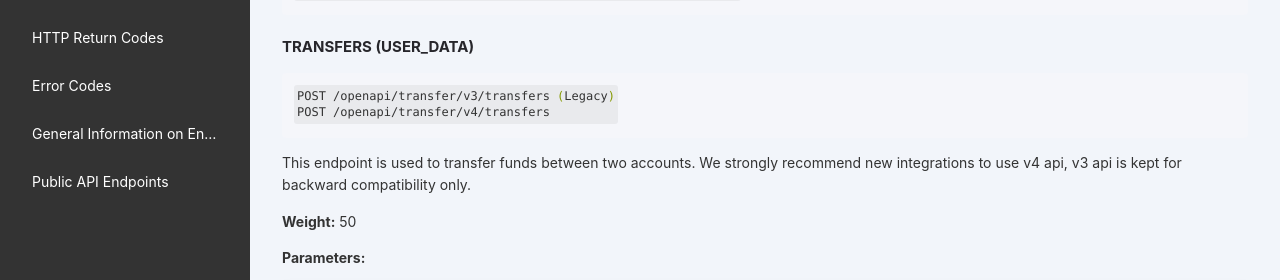
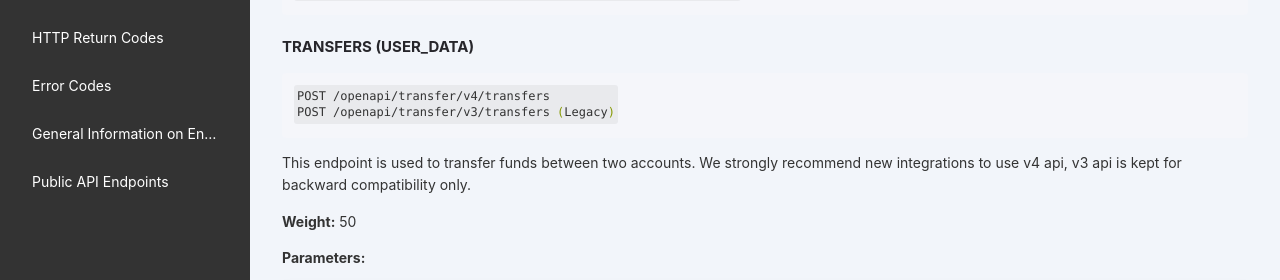
Before and after one commit to coins-docs/xyz, a Jekyll site: the page built from docs/rest-api.md, in a window 1280 px wide and 900 px high, scrolled down 17835 px. Shown: the part 171-451 px from the top of the window. Built offline with Jekyll 4.4.1, drawn with Linux system fonts in a browser that asks for light colours.

````diff
--- a/docs/rest-api.md
+++ b/docs/rest-api.md
@@ -894,8 +894,8 @@ Get withdraw address whitelist for the user.
 #### Transfers (USER_DATA)
 
 ```shell
+POST /openapi/transfer/v4/transfers
 POST /openapi/transfer/v3/transfers (Legacy)
-POST /openapi/transfer/v4/transfers
 ```
 
 This endpoint is used to transfer funds between two accounts.
````
